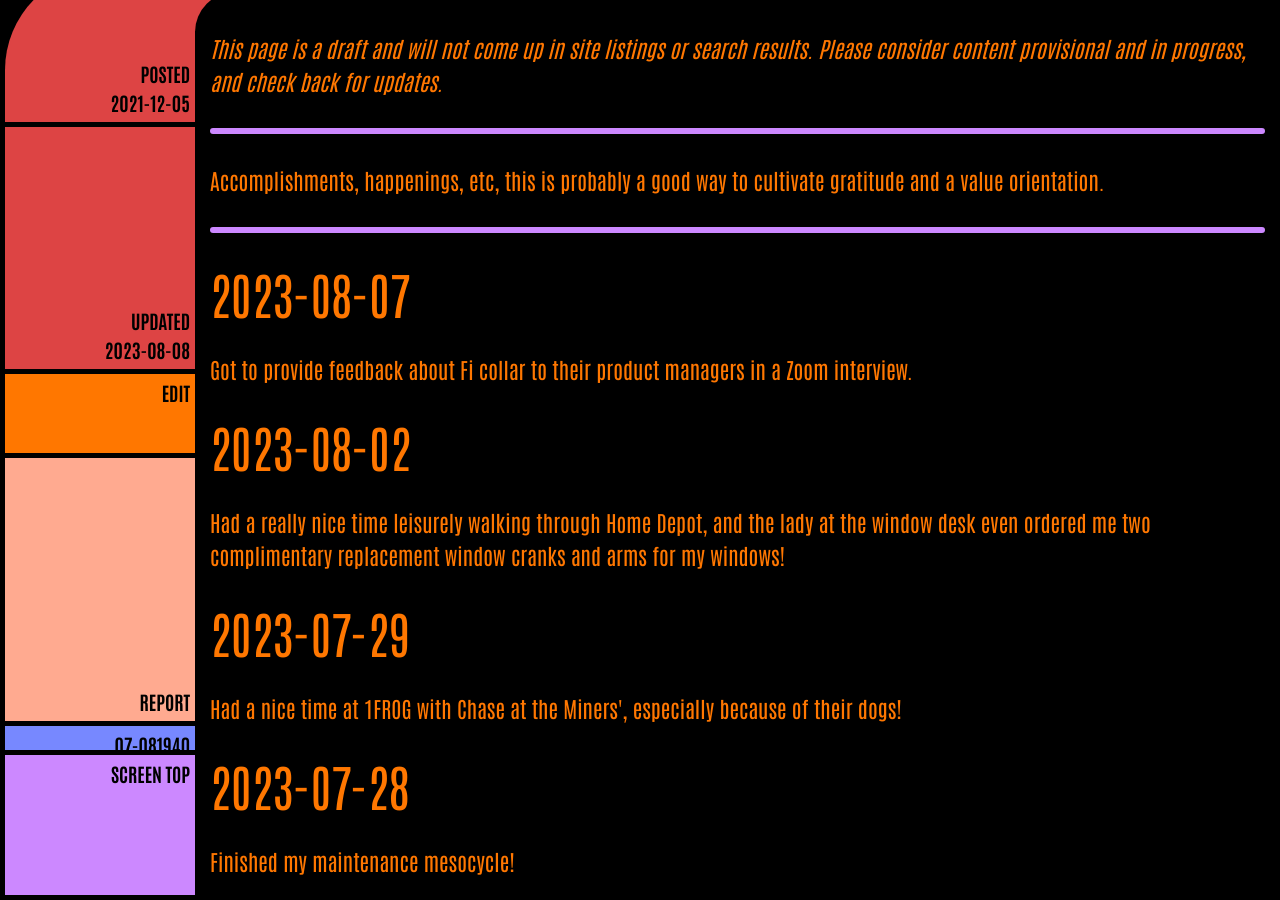
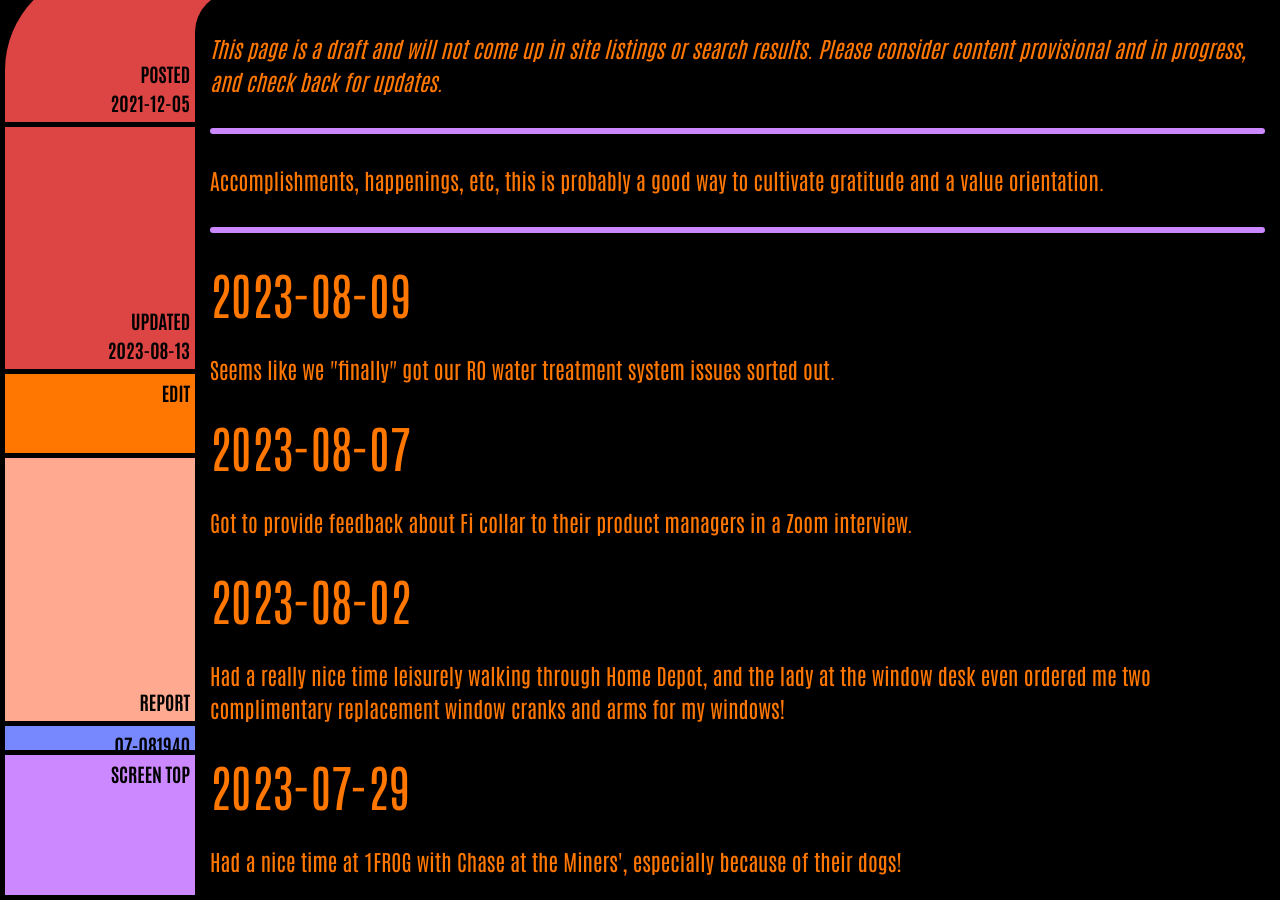
Before and after one commit to ArthurZey/arthurzey.github.io, a Jekyll site: the page built from _pages/one-good-thing.md, in a window 1280 px wide and 900 px high, scrolled down 333 px. Built offline with Jekyll 4.4.1, drawn with Linux system fonts in a browser that asks for light colours.

Commit message:
added 2023-08-09

```diff
--- a/_pages/one-good-thing.md
+++ b/_pages/one-good-thing.md
@@ -2,12 +2,15 @@
 title: One Good Thing
 description: "Accomplishments, happenings, etc, this is probably a good way to cultivate gratitude and a value orientation."
 date: "2021-12-05"
-last_modified_at: "2023-08-08T14:36:22+00:00"
+last_modified_at: "2023-08-13T14:35:29+00:00"
 tags:
   - happenings
   - draft
 sitemap: false
 ---
+
+## 2023-08-09
+Seems like we "finally" got our RO water treatment system issues sorted out.
 
 ## 2023-08-07
 Got to provide feedback about Fi collar to their product managers in a Zoom interview.
```
